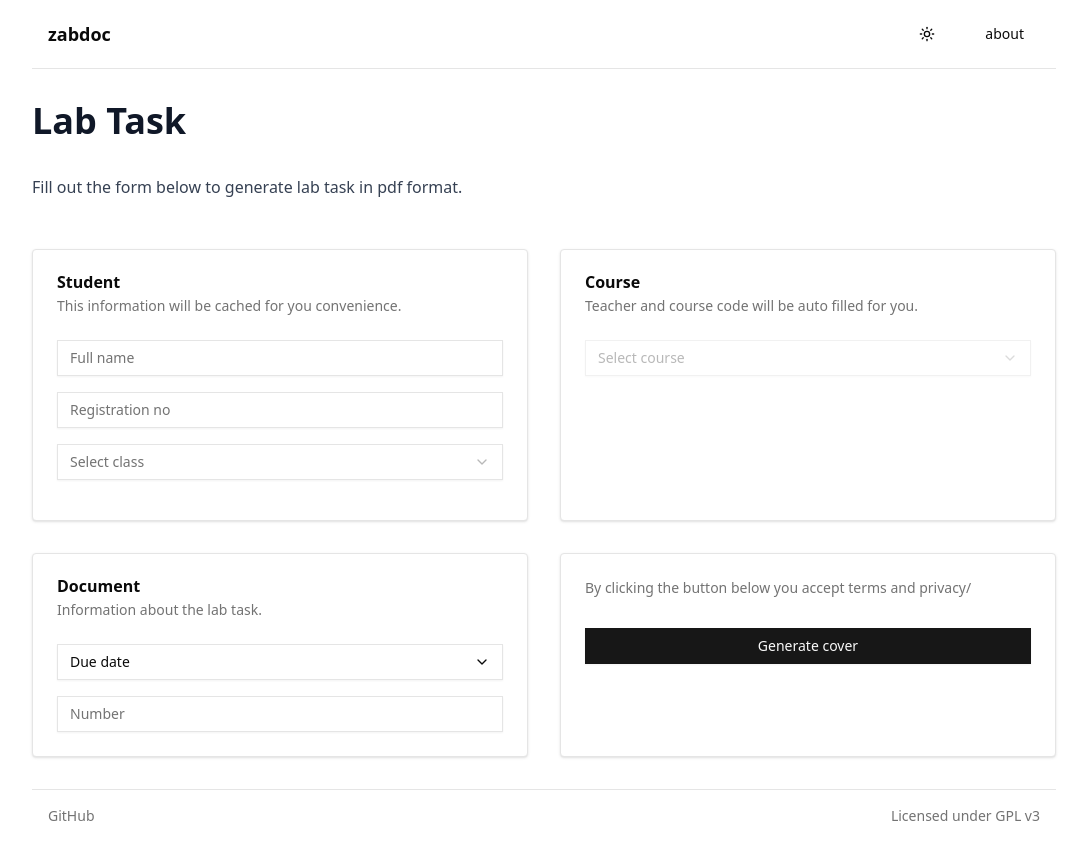
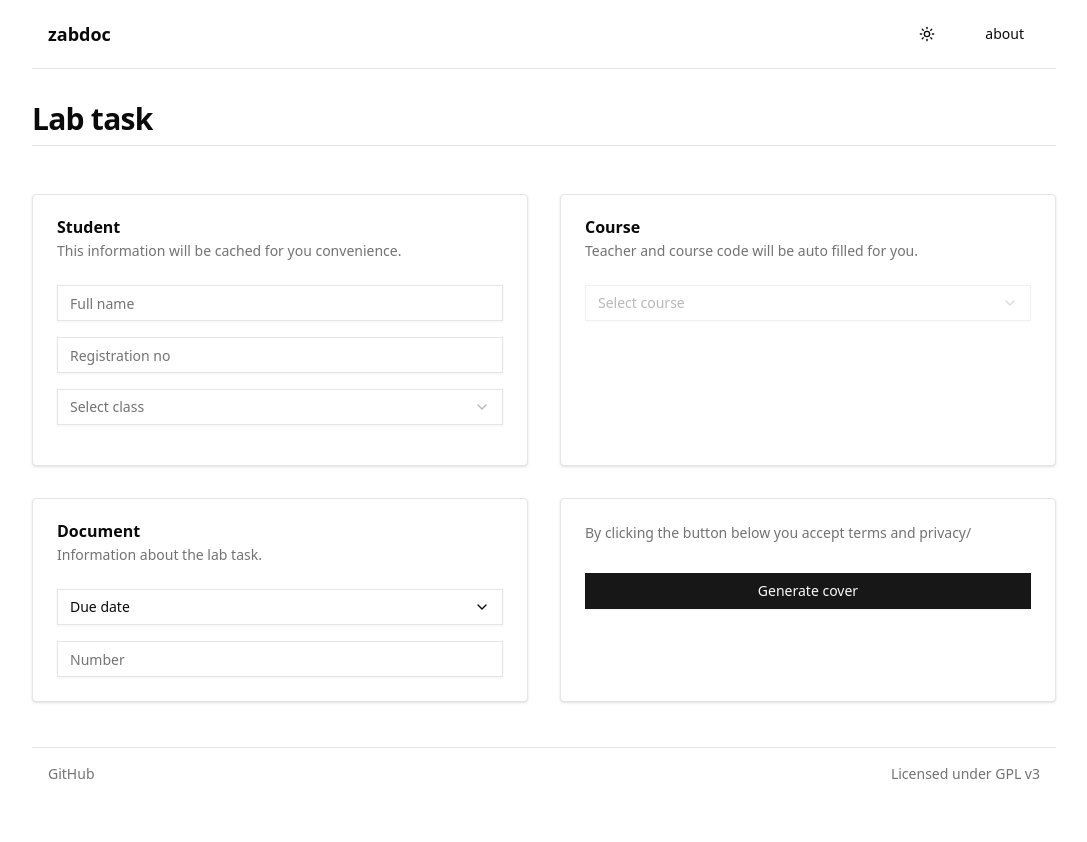
Before and after one commit to hammadmajid/zabdoc, a SvelteKit app in the folder worker/: page /lab-task in a window 1280 px wide. Shown: the whole page, without its empty margins (96-1183 px from the left). After the commit the page ends 800 px from the top, so only its background shows below. Built offline with nearby package versions, Linux system fonts and the light colour scheme.

Commit message:
fix typography

```diff
--- a/worker/src/routes/about/+page.svelte
+++ b/worker/src/routes/about/+page.svelte
@@ -2,7 +2,7 @@
     <title>about | zabdoc</title>
 </svelte:head>
 
-<div class="prose prose-gray max-w-5xl mx-auto p-4 md:p-0">
+<div class="prose prose-neutral dark:prose-invert max-w-5xl mx-auto p-4 md:p-0">
     <h1>About</h1>
 
     <p>
--- a/worker/src/routes/assignment/+page.svelte
+++ b/worker/src/routes/assignment/+page.svelte
@@ -11,8 +11,12 @@
 </svelte:head>
 
 <div class="space-y-12 px-4 md:p-0">
-	<div class="prose">
-		<h1>Assignment</h1>
+	<div>
+		<h1
+			class="scroll-m-20 border-b pb-2 text-3xl font-semibold tracking-tight transition-colors first:mt-0"
+		>
+			Assignment
+		</h1>
 	</div>
 	<form
 		action="/api/assignment"
--- a/worker/src/routes/lab-task/+page.svelte
+++ b/worker/src/routes/lab-task/+page.svelte
@@ -11,9 +11,12 @@
 </svelte:head>
 
 <div class="space-y-12 p-4 md:p-0">
-    <div class="prose">
-        <h1>Lab Task</h1>
-        <p>Fill out the form below to generate lab task in pdf format.</p>
+    <div>
+        <h1
+            class="scroll-m-20 border-b pb-2 text-3xl font-semibold tracking-tight transition-colors first:mt-0"
+        >
+            Lab task
+        </h1>
     </div>
     <form
         action="/api/lab-task"
```
